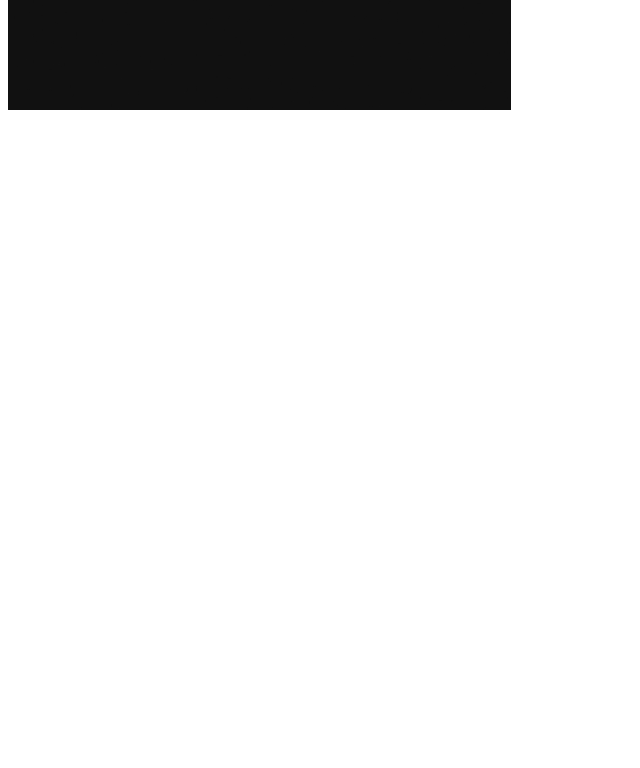
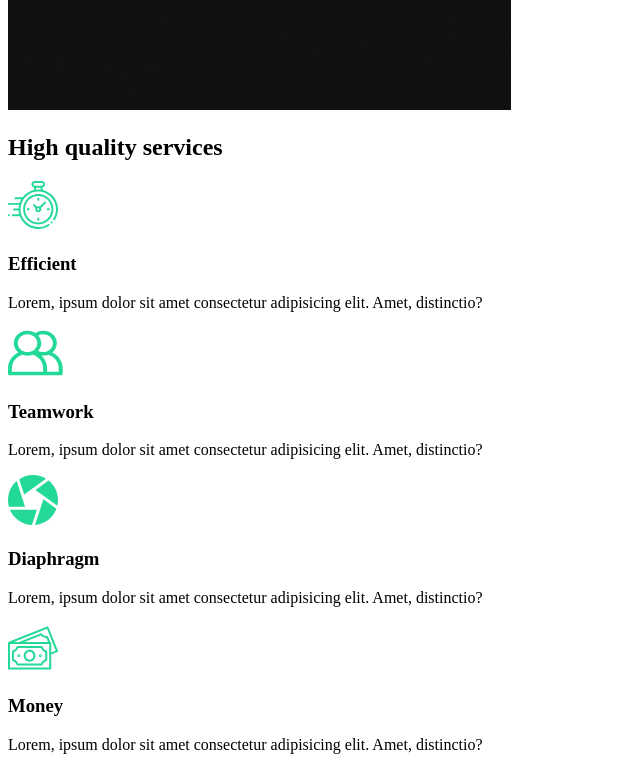
Before and after one commit to belaouer/portfolio-react-project, a React (Create React App) app: page / in a window 1280 px wide. Shown: the part 860-1628 px from the top of the page, without its empty margins (0-640 px from the left). Before the commit the page ends 982 px from the top, so only its background shows below. Built offline with nearby package versions, Linux system fonts and the light colour scheme.

Commit message:
3. services section

```diff
--- /dev/null
+++ b/src/components/ServicesSection.js
@@ -0,0 +1,51 @@
+import React from 'react';
+import clock from '../img/clock.svg';
+import diaphragm from '../img/diaphragm.svg';
+import money from '../img/money.svg';
+import teamwork from '../img/teamwork.svg';
+import home2 from '../img/home2.png';
+
+const ServicesSection = () => {
+    return (
+        <div className="services">
+            <div className="description">
+                <h2>High <span>quality</span> services</h2>
+                <div className="cards">
+                    <div className="card">
+                        <div className="icon">
+                            <img src={clock} alt="clock"/>
+                            <h3>Efficient</h3>
+                        </div>
+                        <p>Lorem, ipsum dolor sit amet consectetur adipisicing elit. Amet, distinctio?</p>
+                    </div>
+                    <div className="card">
+                        <div className="icon">
+                            <img src={teamwork} alt="teamwork"/>
+                            <h3>Teamwork</h3>
+                        </div>
+                        <p>Lorem, ipsum dolor sit amet consectetur adipisicing elit. Amet, distinctio?</p>
+                    </div>
+                    <div className="card">
+                        <div className="icon">
+                            <img src={diaphragm} alt="diaphragm"/>
+                            <h3>Diaphragm</h3>
+                        </div>
+                        <p>Lorem, ipsum dolor sit amet consectetur adipisicing elit. Amet, distinctio?</p>
+                    </div>
+                    <div className="card">
+                        <div className="icon">
+                            <img src={money} alt="money"/>
+                            <h3>Money</h3>
+                        </div>
+                        <p>Lorem, ipsum dolor sit amet consectetur adipisicing elit. Amet, distinctio?</p>
+                    </div>
+                </div>
+            </div>
+            <div className="image">
+                <img src={home2} alt="home2"/>
+            </div>
+        </div>
+    )
+}
+
+export default ServicesSection
--- a/src/pages/AboutUs.js
+++ b/src/pages/AboutUs.js
@@ -1,10 +1,12 @@
 import React from 'react';
-import AboutSection from '../components/AboutSection'
+import AboutSection from '../components/AboutSection';
+import ServicesSection from '../components/ServicesSection';
 
 const AboutUs = () => {
     return (
         <div className="aboutUs">
             <AboutSection/>
+            <ServicesSection/>
         </div>
     )
 }
```
